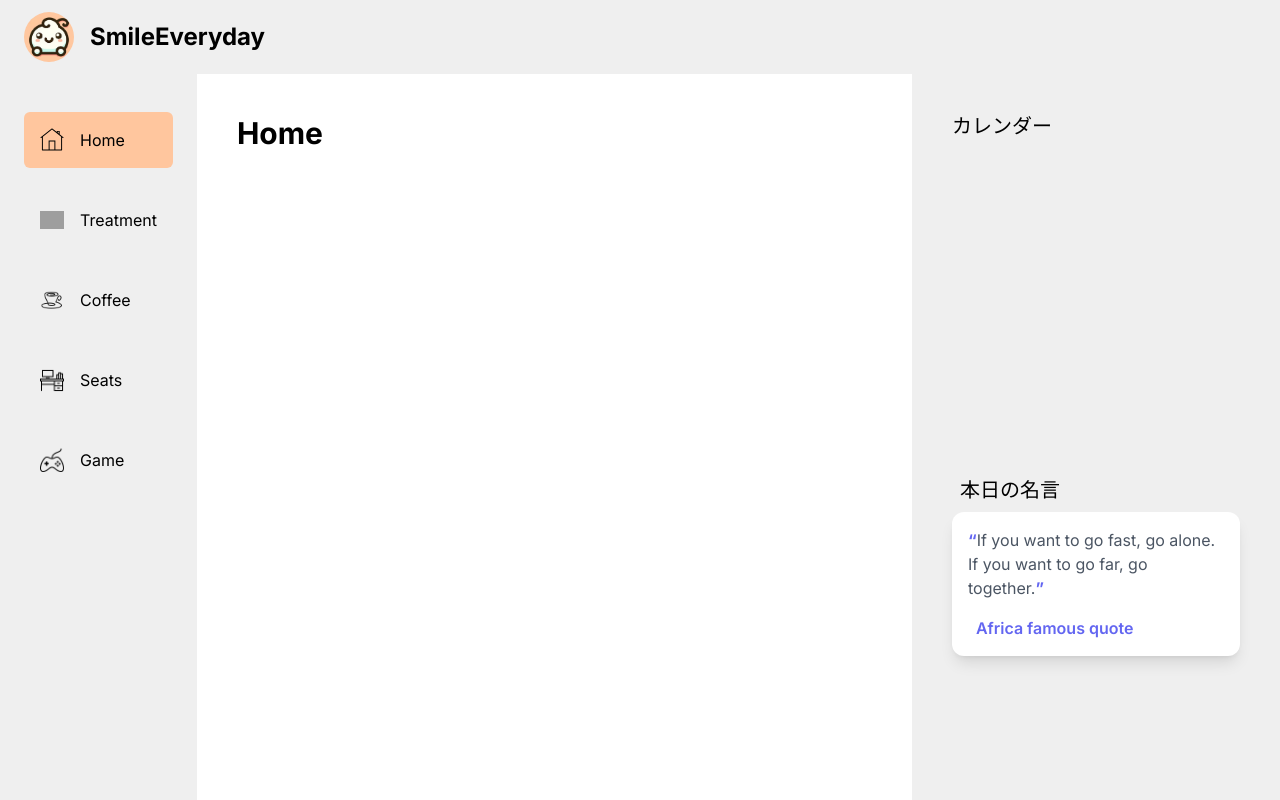
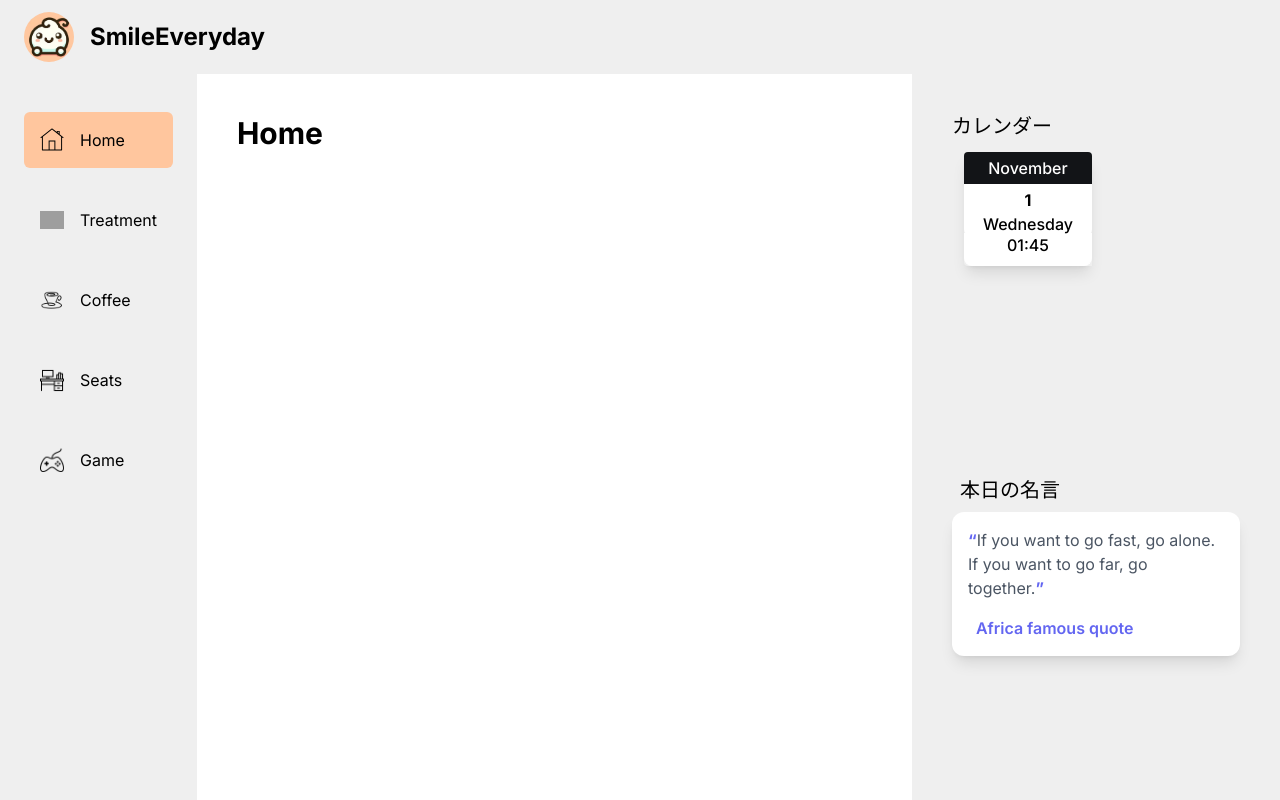
Before and after one commit to shinnkura/smile-everyday, a Next.js app: page / in a window 1280 px wide. Built offline with nearby package versions, Linux system fonts and the light colour scheme; no server answers; grey boxes are pictures that could not be loaded.

Commit message:
feat(CalendarCards.tsx): CalendarCardsコンポーネントの作成

```diff
--- /dev/null
+++ b/src/components/cards/CalendarCards.tsx
@@ -0,0 +1,61 @@
+import React from "react";
+
+const CalendarCards = () => {
+  // 現在の日付と時刻を取得
+  const date = new Date();
+  const months = [
+    "January",
+    "February",
+    "March",
+    "April",
+    "May",
+    "June",
+    "July",
+    "August",
+    "September",
+    "October",
+    "November",
+    "December",
+  ];
+  const weekdays = [
+    "Sunday",
+    "Monday",
+    "Tuesday",
+    "Wednesday",
+    "Thursday",
+    "Friday",
+    "Saturday",
+  ];
+
+  const currentMonth = months[date.getMonth()];
+  const currentDay = date.getDate();
+  const currentWeekday = weekdays[date.getDay()];
+
+  // 時刻をフォーマットする
+  const hours = date.getHours().toString().padStart(2, "0");
+  const minutes = date.getMinutes().toString().padStart(2, "0");
+  const currentTime = `${hours}:${minutes}`;
+
+  return (
+    <div className="min-w-32 min-h-48 p-3 mb-4 font-medium">
+      <div className="w-32 flex-none rounded-t lg:rounded-t-none lg:rounded-l text-center shadow-lg ">
+        <div className="block rounded-t overflow-hidden  text-center ">
+          <div className="bg-dark-2 text-white py-1">{currentMonth}</div>
+          <div className="pt-1 border-l border-r border-white bg-white">
+            <span className="text-5xl font-bold leading-tight">
+              {currentDay}
+            </span>
+          </div>
+          <div className="border-l border-r border-b rounded-b-lg text-center border-white bg-white -pt-2 -mb-1">
+            <span className="text-sm">{currentWeekday}</span>
+          </div>
+          <div className="pb-2 border-l border-r border-b rounded-b-lg text-center border-white bg-white">
+            <span className="text-xs leading-normal">{currentTime}</span>
+          </div>
+        </div>
+      </div>
+    </div>
+  );
+};
+
+export default CalendarCards;
--- a/src/components/shared/RightSidebar.tsx
+++ b/src/components/shared/RightSidebar.tsx
@@ -1,3 +1,4 @@
+import CalendarCards from "../cards/CalendarCards";
 import QuoteCards from "../cards/QuoteCards";
 
 function RightSidebar() {
@@ -5,6 +6,7 @@ function RightSidebar() {
     <section className="custom-scrollbar rightsidebar">
       <div className="flex flex-1 flex-col justify-start">
         <h3 className="text-heading4-medium text-dark-1">カレンダー</h3>
+        <CalendarCards />
       </div>
       <div className="flex flex-1 flex-col justify-start">
         <h3 className="text-heading4-medium text-dark-1 m-2">本日の名言</h3>
```
